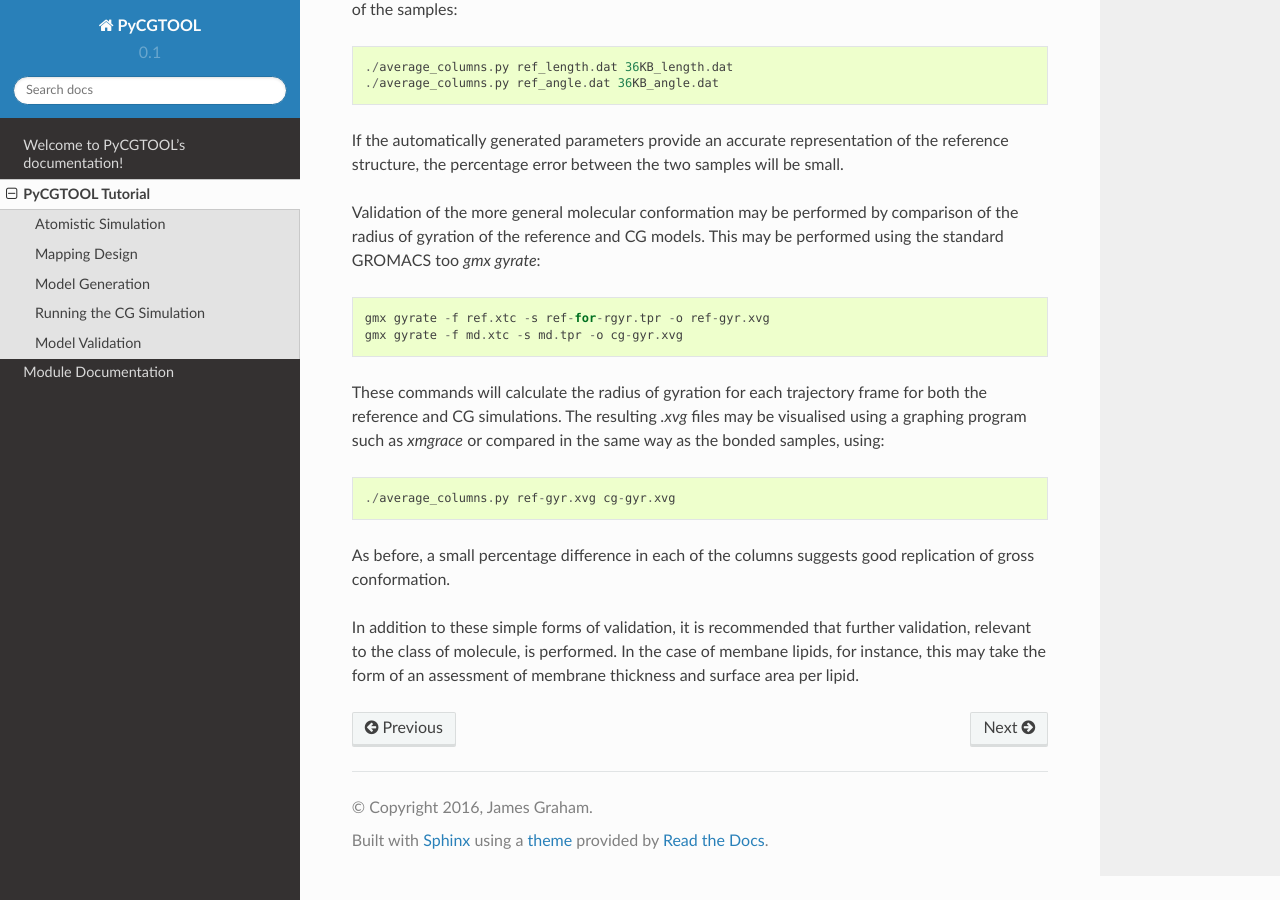
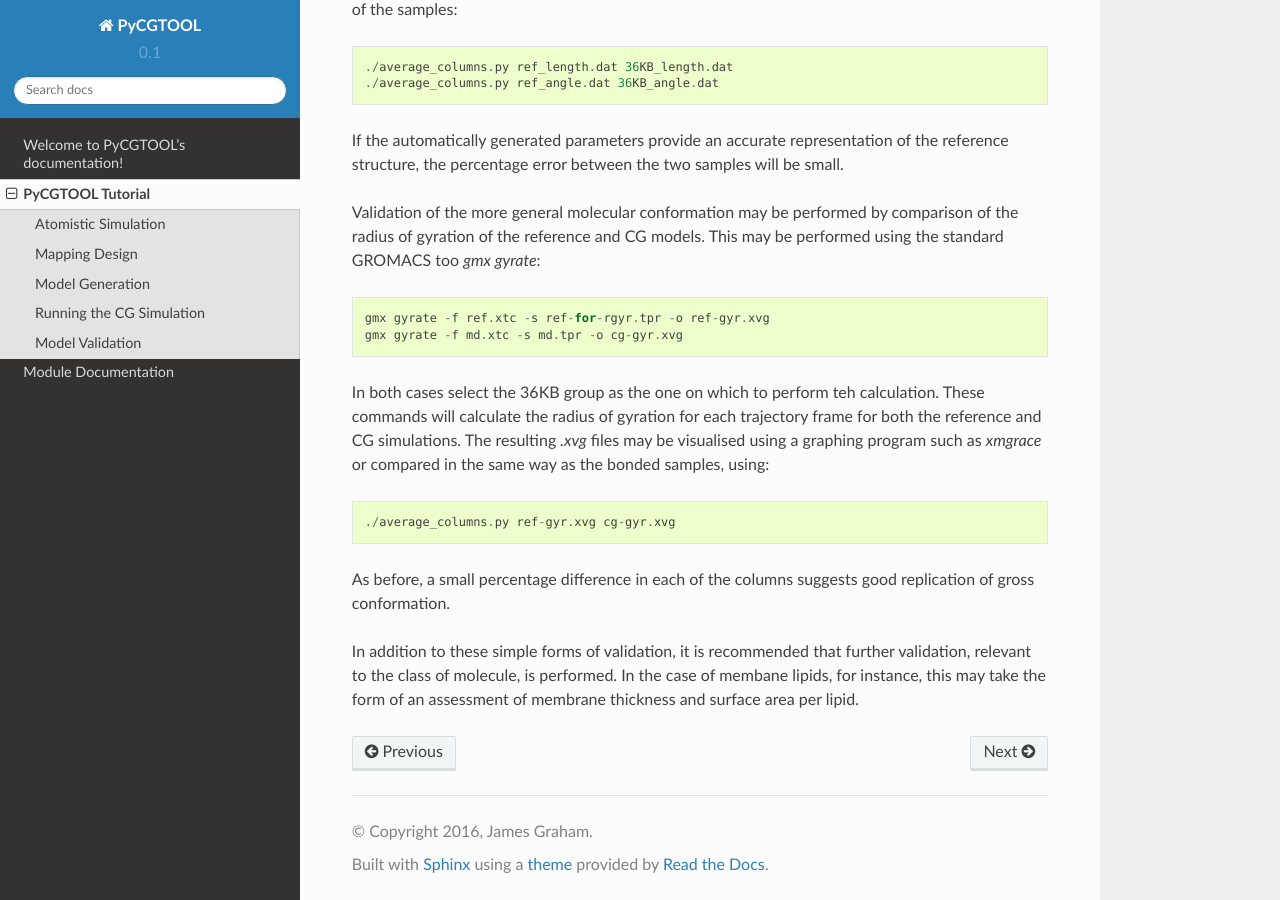
Before and after one commit to jag1g13/pycgtool, a Sphinx documentation site: the page built from doc/source/tutorial.rst, in a window 1280 px wide and 900 px high, scrolled down 3847 px. Built offline with Sphinx 7.4.7 and the Read the Docs theme 2.0.0, drawn with Linux system fonts in a browser that asks for light colours.

Commit message:
Specify the selections needed in gmx gyrate

```diff
--- a/doc/source/tutorial.rst
+++ b/doc/source/tutorial.rst
@@ -138,6 +138,7 @@ This may be performed using the standard GROMACS too `gmx gyrate`::
     gmx gyrate -f ref.xtc -s ref-for-rgyr.tpr -o ref-gyr.xvg
     gmx gyrate -f md.xtc -s md.tpr -o cg-gyr.xvg
 
+In both cases select the 36KB group as the one on which to perform teh calculation.
 These commands will calculate the radius of gyration for each trajectory frame for both the reference and CG simulations.
 The resulting `.xvg` files may be visualised using a graphing program such as `xmgrace` or compared in the same way as the bonded samples, using::
 
```
